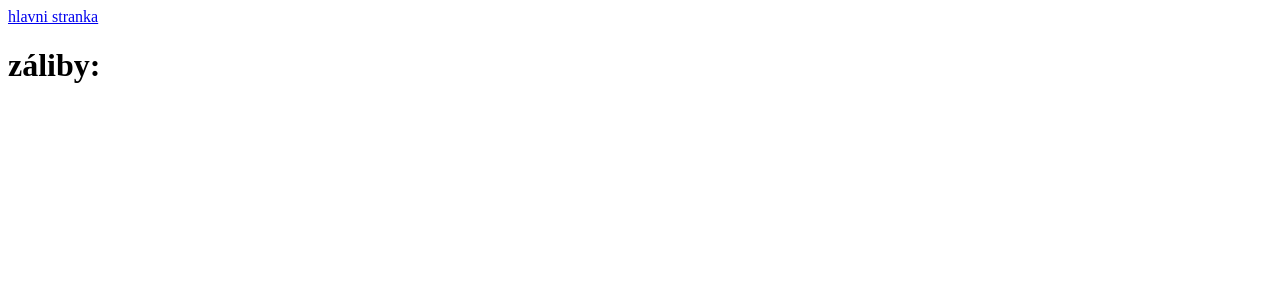
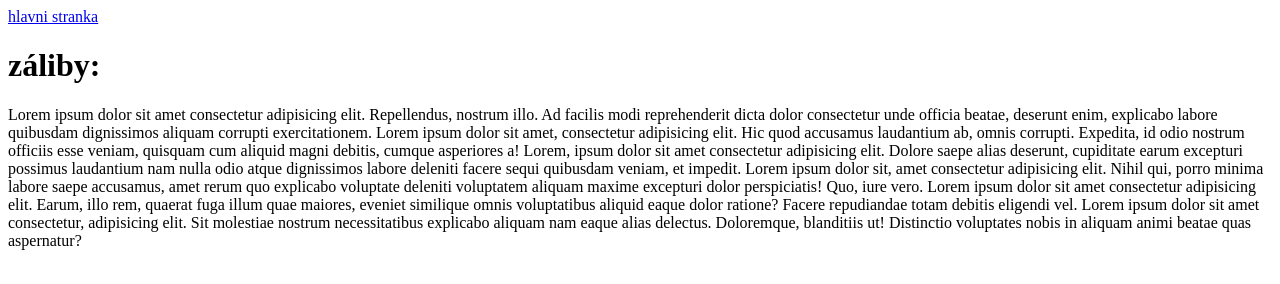
Before and after one commit to tomaskuca023/odkazy, a plain HTML site: page hobby.html in a window 1280 px wide. Drawn offline with Linux system fonts and the light colour scheme.

Commit message:
sefssdffds

```diff
--- a/hobby.html
+++ b/hobby.html
@@ -8,6 +8,6 @@
 <body>
     <a href="./index.html">hlavni stranka</a>
     <h1>záliby:</h1>
-    <p></p>
+    <p>Lorem ipsum dolor sit amet consectetur adipisicing elit. Repellendus, nostrum illo. Ad facilis modi reprehenderit dicta dolor consectetur unde officia beatae, deserunt enim, explicabo labore quibusdam dignissimos aliquam corrupti exercitationem. Lorem ipsum dolor sit amet, consectetur adipisicing elit. Hic quod accusamus laudantium ab, omnis corrupti. Expedita, id odio nostrum officiis esse veniam, quisquam cum aliquid magni debitis, cumque asperiores a! Lorem, ipsum dolor sit amet consectetur adipisicing elit. Dolore saepe alias deserunt, cupiditate earum excepturi possimus laudantium nam nulla odio atque dignissimos labore deleniti facere sequi quibusdam veniam, et impedit. Lorem ipsum dolor sit, amet consectetur adipisicing elit. Nihil qui, porro minima labore saepe accusamus, amet rerum quo explicabo voluptate deleniti voluptatem aliquam maxime excepturi dolor perspiciatis! Quo, iure vero. Lorem ipsum dolor sit amet consectetur adipisicing elit. Earum, illo rem, quaerat fuga illum quae maiores, eveniet similique omnis voluptatibus aliquid eaque dolor ratione? Facere repudiandae totam debitis eligendi vel. Lorem ipsum dolor sit amet consectetur, adipisicing elit. Sit molestiae nostrum necessitatibus explicabo aliquam nam eaque alias delectus. Doloremque, blanditiis ut! Distinctio voluptates nobis in aliquam animi beatae quas aspernatur?</p>
 </body>
 </html>
```
